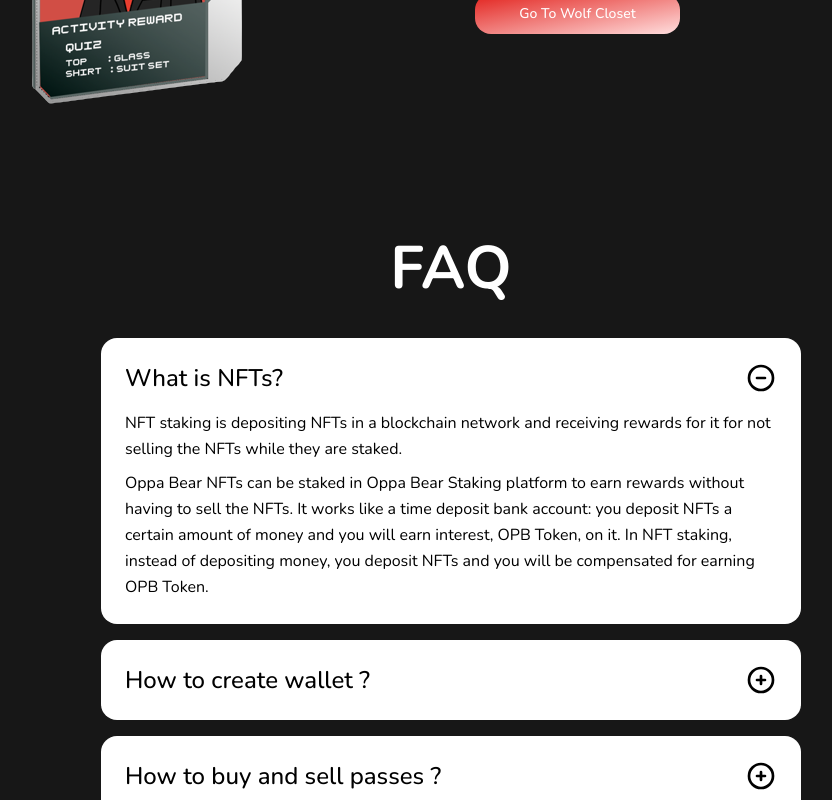
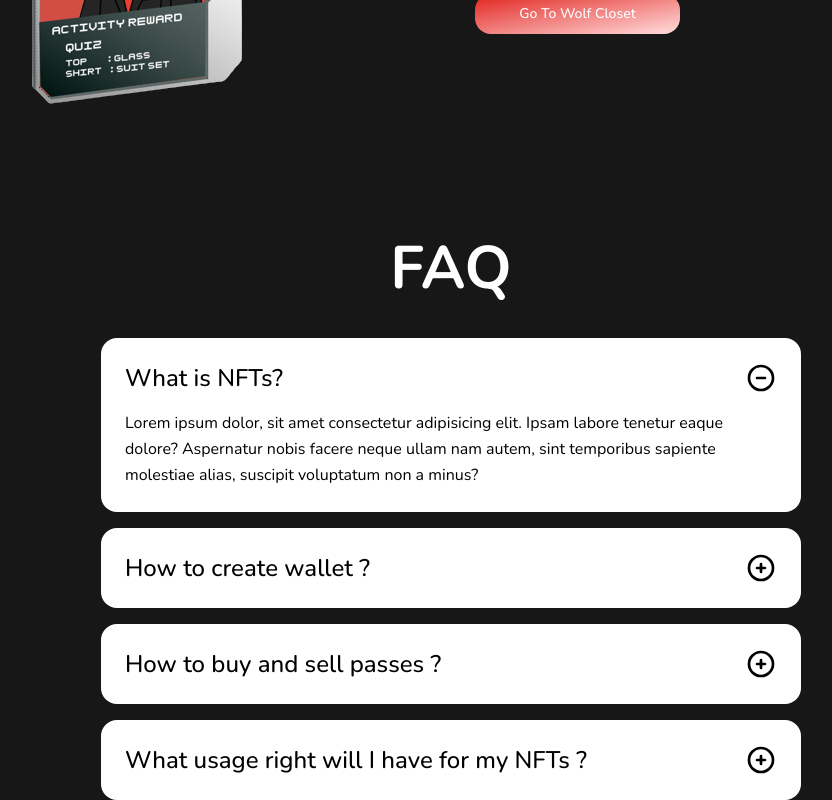
Before and after one commit to parametprame/true-id, a Next.js app: page / in a window 1280 px wide. Shown: the part 2851-3651 px from the top of the page, without its empty margins (189-1021 px from the left). Built offline with nearby package versions, Linux system fonts and the light colour scheme.

Commit message:
change text to lorem

```diff
--- a/pages/index.tsx
+++ b/pages/index.tsx
@@ -215,17 +215,10 @@ const Home: NextPageWithLayout = () => {
                 </summary>
 
                 <p className="mt-4 leading-relaxed">
-                  NFT staking is depositing NFTs in a blockchain network and
-                  receiving rewards for it for not selling the NFTs while they
-                  are staked.
-                </p>
-                <p className="mt-2 leading-relaxed">
-                  Oppa Bear NFTs can be staked in Oppa Bear Staking platform to
-                  earn rewards without having to sell the NFTs. It works like a
-                  time deposit bank account: you deposit NFTs a certain amount
-                  of money and you will earn interest, OPB Token, on it. In NFT
-                  staking, instead of depositing money, you deposit NFTs and you
-                  will be compensated for earning OPB Token.
+                  Lorem ipsum dolor, sit amet consectetur adipisicing elit.
+                  Ipsam labore tenetur eaque dolore? Aspernatur nobis facere
+                  neque ullam nam autem, sint temporibus sapiente molestiae
+                  alias, suscipit voluptatum non a minus?
                 </p>
               </details>
 
@@ -269,15 +262,10 @@ const Home: NextPageWithLayout = () => {
                 </summary>
 
                 <p className="mt-4 leading-relaxed">
-                  Oppa Bear NFT staking is a new concept that you will earn the
-                  token as the time you stake Oppa Bear NFT. The longer time you
-                  stake, the higher rewards you will get. Also, the lower number
-                  of NFT staking in the pool, the higher rewards you earn.
-                </p>
-                <p className="mt-2 leading-relaxed">
-                  You are eligible to claim and collect the OPB Tokens once you
-                  stake your Oppa Bear NFTs in a certain period of time after
-                  staking 15 days.
+                  Lorem ipsum dolor, sit amet consectetur adipisicing elit.
+                  Ipsam labore tenetur eaque dolore? Aspernatur nobis facere
+                  neque ullam nam autem, sint temporibus sapiente molestiae
+                  alias, suscipit voluptatum non a minus?
                 </p>
               </details>
 
@@ -321,10 +309,10 @@ const Home: NextPageWithLayout = () => {
                 </summary>
 
                 <p className="mt-4 leading-relaxed">
-                  OPB Token is a token received from staking Oppa Bear NFTs in
-                  Oppa Bear staking platform. It can be used in numerous ways
-                  e.g. for discount in merch store, exchanging special limited
-                  NFT editions, discount from Oppa Bear&apos;s partnership, etc.
+                  Lorem ipsum dolor, sit amet consectetur adipisicing elit.
+                  Ipsam labore tenetur eaque dolore? Aspernatur nobis facere
+                  neque ullam nam autem, sint temporibus sapiente molestiae
+                  alias, suscipit voluptatum non a minus?
                 </p>
               </details>
 
@@ -368,10 +356,10 @@ const Home: NextPageWithLayout = () => {
                 </summary>
 
                 <p className="mt-4 leading-relaxed">
-                  The minium length of time for staking NFTs is 15 days. Please
-                  note that you can claim your NFTs back to your wallet only
-                  after 15 days of staking. After 15 days of staking, you are
-                  eligible to claim your OPB Token reward.
+                  Lorem ipsum dolor, sit amet consectetur adipisicing elit.
+                  Ipsam labore tenetur eaque dolore? Aspernatur nobis facere
+                  neque ullam nam autem, sint temporibus sapiente molestiae
+                  alias, suscipit voluptatum non a minus?
                 </p>
               </details>
             </div>
```
